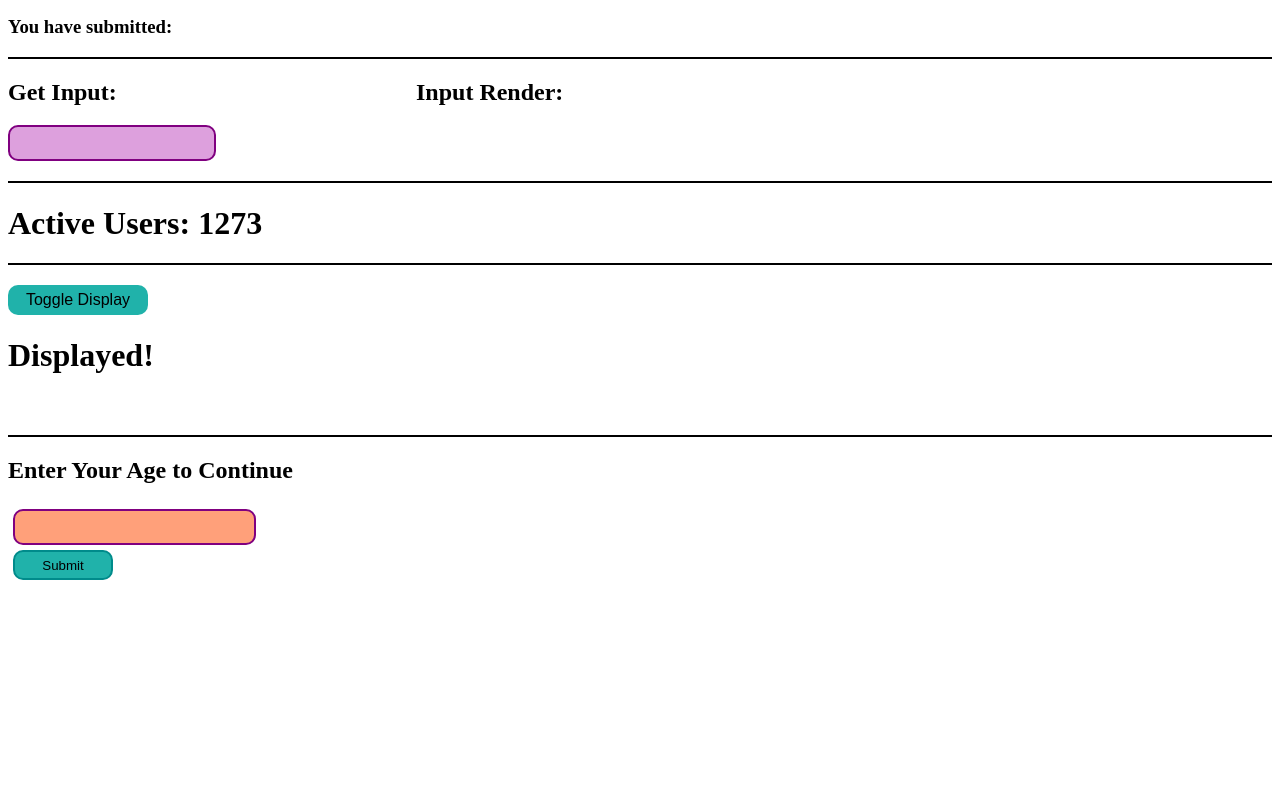
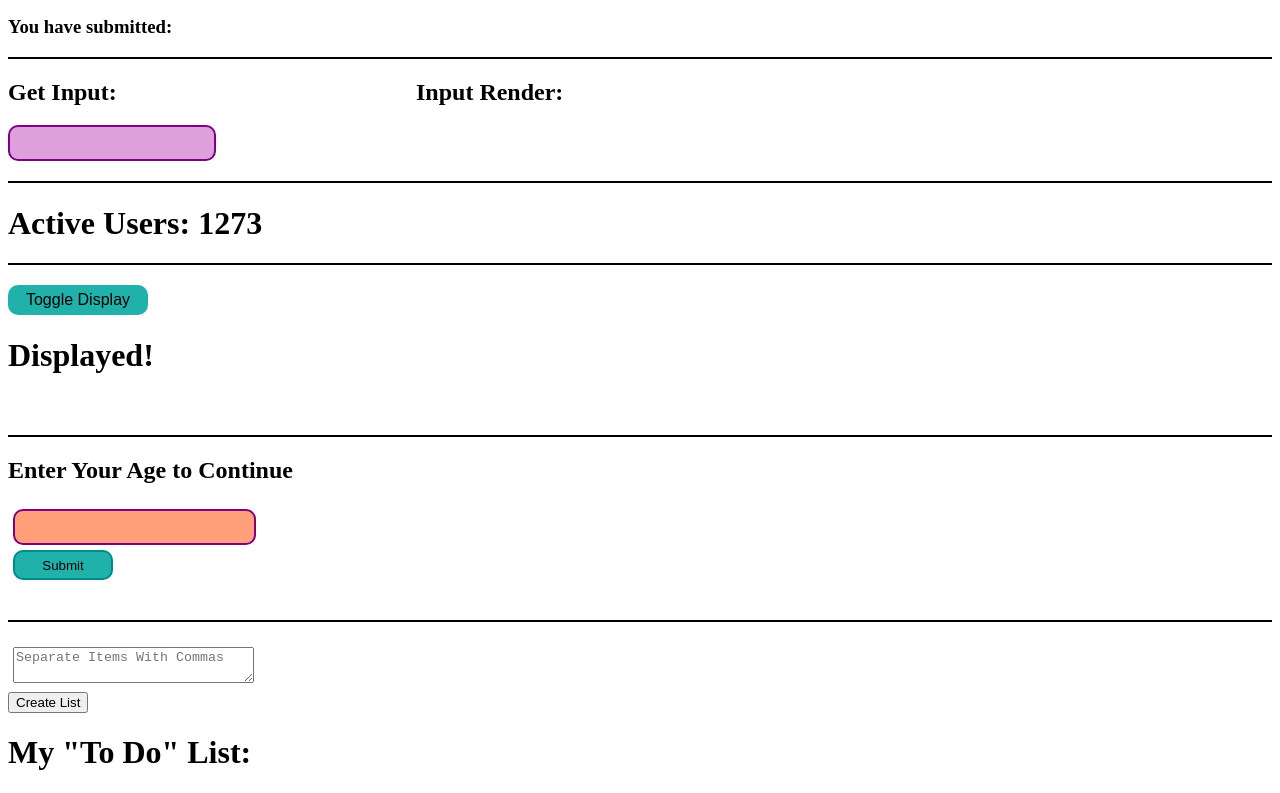
Before and after one commit to irenemanas/react-exercises, a React app: page / in a window 1280 px wide. Shown: the part 514-1307 px from the top of the page. Before the commit the page ends 1102 px from the top, so only its background shows below. Built offline with nearby package versions, Linux system fonts and the light colour scheme.

Commit message:
Add ToDoList component with map()

```diff
--- /dev/null
+++ b/src/components/MyToDoList.js
@@ -0,0 +1,51 @@
+import React from "react";
+import "../style/_myToDoList.scss";
+
+const textAreaStyles = {
+  width: 235,
+  margin: 5,
+};
+
+class MyToDoList extends React.Component {
+  constructor(props) {
+    super(props);
+    // Change code below this line
+    this.state = {
+      userInput: "",
+      toDoList: [],
+    };
+    // Change code above this line
+    this.handleSubmit = this.handleSubmit.bind(this);
+    this.handleChange = this.handleChange.bind(this);
+  }
+  handleSubmit() {
+    const itemsArray = this.state.userInput.split(",");
+    this.setState({
+      toDoList: itemsArray,
+    });
+  }
+  handleChange(e) {
+    this.setState({
+      userInput: e.target.value,
+    });
+  }
+  render() {
+    const items = this.state.toDoList.map((i) => <li>{i}</li>);
+    return (
+      <div className='to-do'>
+        <textarea
+          onChange={this.handleChange}
+          value={this.state.userInput}
+          style={textAreaStyles}
+          placeholder='Separate Items With Commas'
+        />
+        <br />
+        <button onClick={this.handleSubmit}>Create List</button>
+        <h1>My "To Do" List:</h1>
+        <ul>{items}</ul>
+      </div>
+    );
+  }
+}
+
+export default MyToDoList;
--- a/src/index.js
+++ b/src/index.js
@@ -9,6 +9,7 @@ import CallbackAsProps from "./components/CallbackAsProps";
 import LifeComponent from "./components/LifeComponent";
 import ConditionalRender from "./components/ConditionalRender";
 import TernaryRender from "./components/TernaryRender";
+import MyToDoList from "./components/MyToDoList";
 import { HashRouter } from "react-router-dom";
 
 ReactDOM.render(
@@ -21,6 +22,7 @@ ReactDOM.render(
     <LifeComponent />
     <ConditionalRender />
     <TernaryRender />
+    <MyToDoList />
   </HashRouter>,
   document.getElementById("root")
 );
--- /dev/null
+++ b/src/style/_myToDoList.scss
@@ -0,0 +1,4 @@
+.to-do {
+  border-top: 2px black solid;
+  padding-top: 20px;
+}
--- a/src/style/_ternaryRender.scss
+++ b/src/style/_ternaryRender.scss
@@ -1,5 +1,6 @@
 .ternary {
   border-top: 2px black solid;
+  padding-bottom: 40px;
 }
 .ter-input {
   width: 140px;
```
